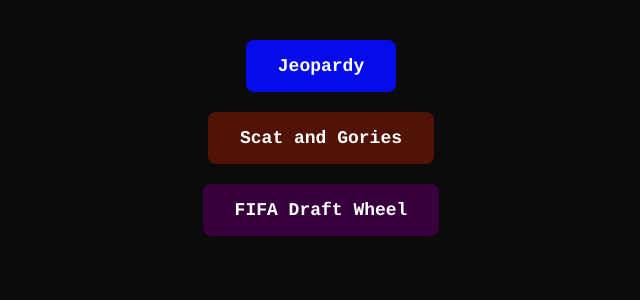
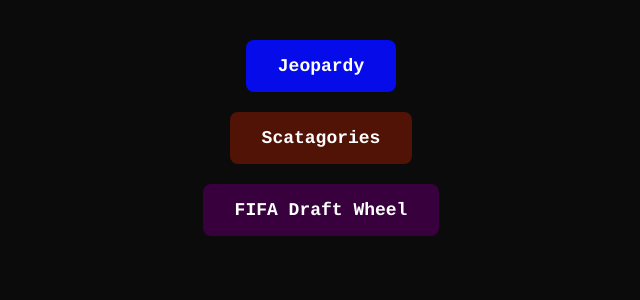
Before and after one commit to isaiahbrashears/isaiahbrashears.github.io, a React app: page / in a window 1280 px wide. Shown: the top 300 px of the page, without its empty margins (319-959 px from the left). Built offline with nearby package versions, Linux system fonts and the light colour scheme.

Commit message:
name fix lol

```diff
--- a/src/components/App.js
+++ b/src/components/App.js
@@ -30,7 +30,7 @@
         borderRadius: '8px',
         fontWeight: 'bold'
       }}>
-        Scat and Gories
+        Scatagories
       </Link>
       <Link to="/fifa-draft" style={{
         padding: '16px 32px',
```
